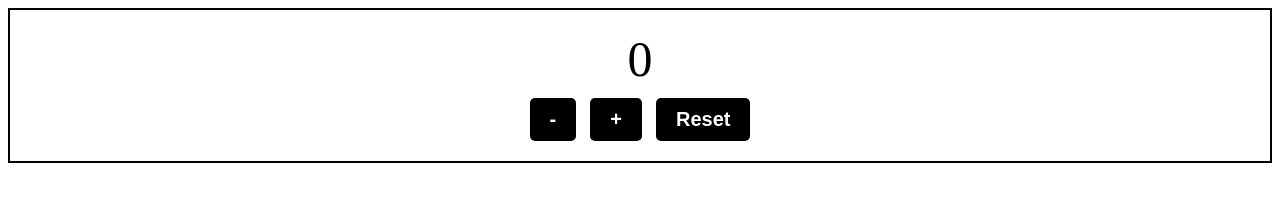
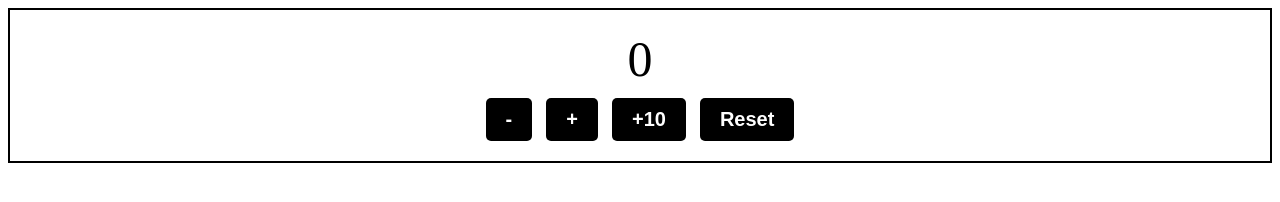
Before and after one commit to Kens04/counter2, a plain HTML site: page index.html in a window 1280 px wide. Drawn offline with Linux system fonts and the light colour scheme.

Commit message:
10カウントずつ増えるボタン追加

```diff
--- a/index.html
+++ b/index.html
@@ -11,6 +11,7 @@
     <div class="counter-number" id="js-counter">0</div>
     <button type="button" class="button js-button">-</button>
     <button type="button" class="button js-button">+</button>
+    <button type="button" class="button js-button">+10</button>
     <button type="button" class="button" id="js-reset-button">Reset</button>
   </div>
 
```
